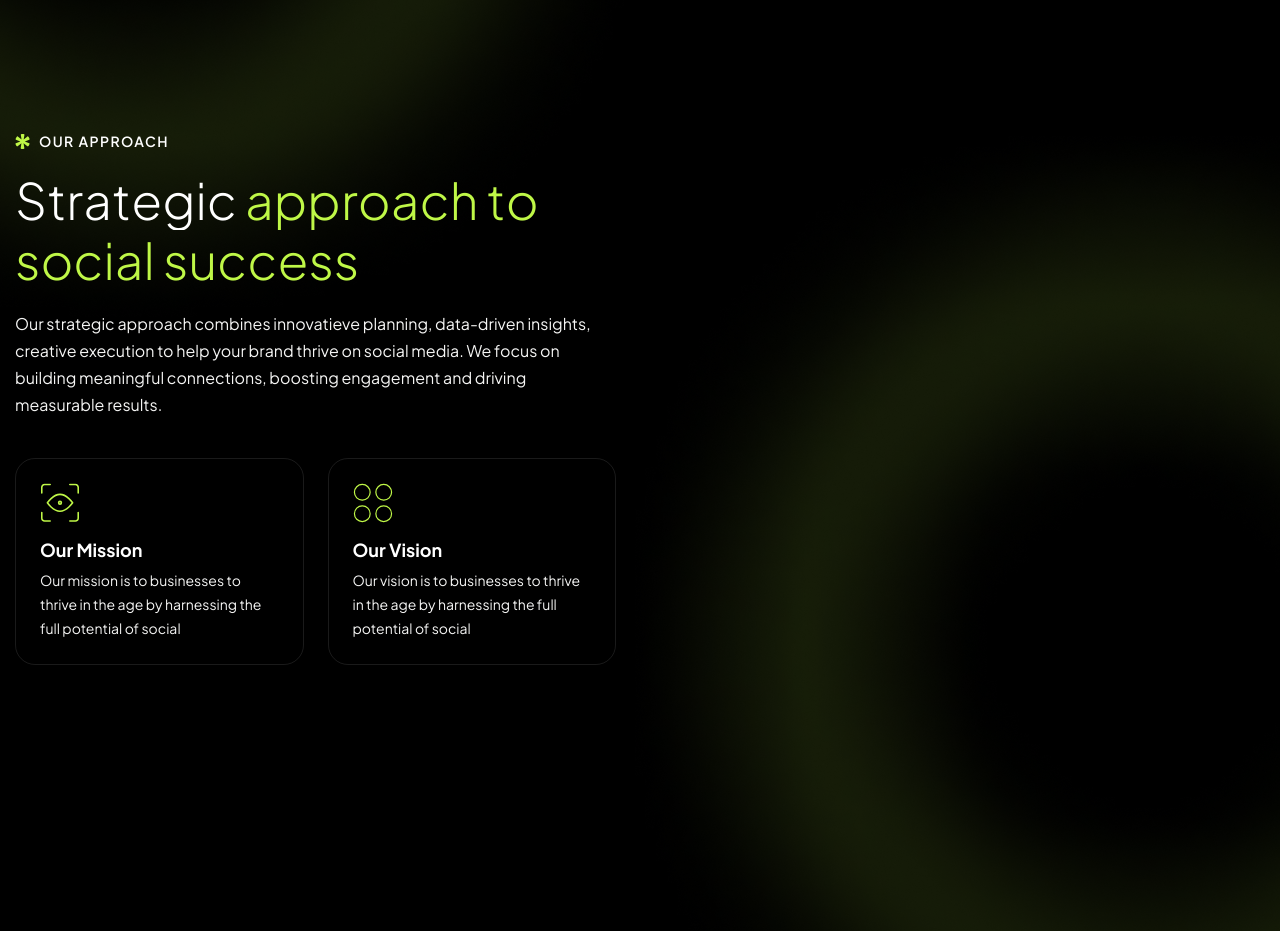
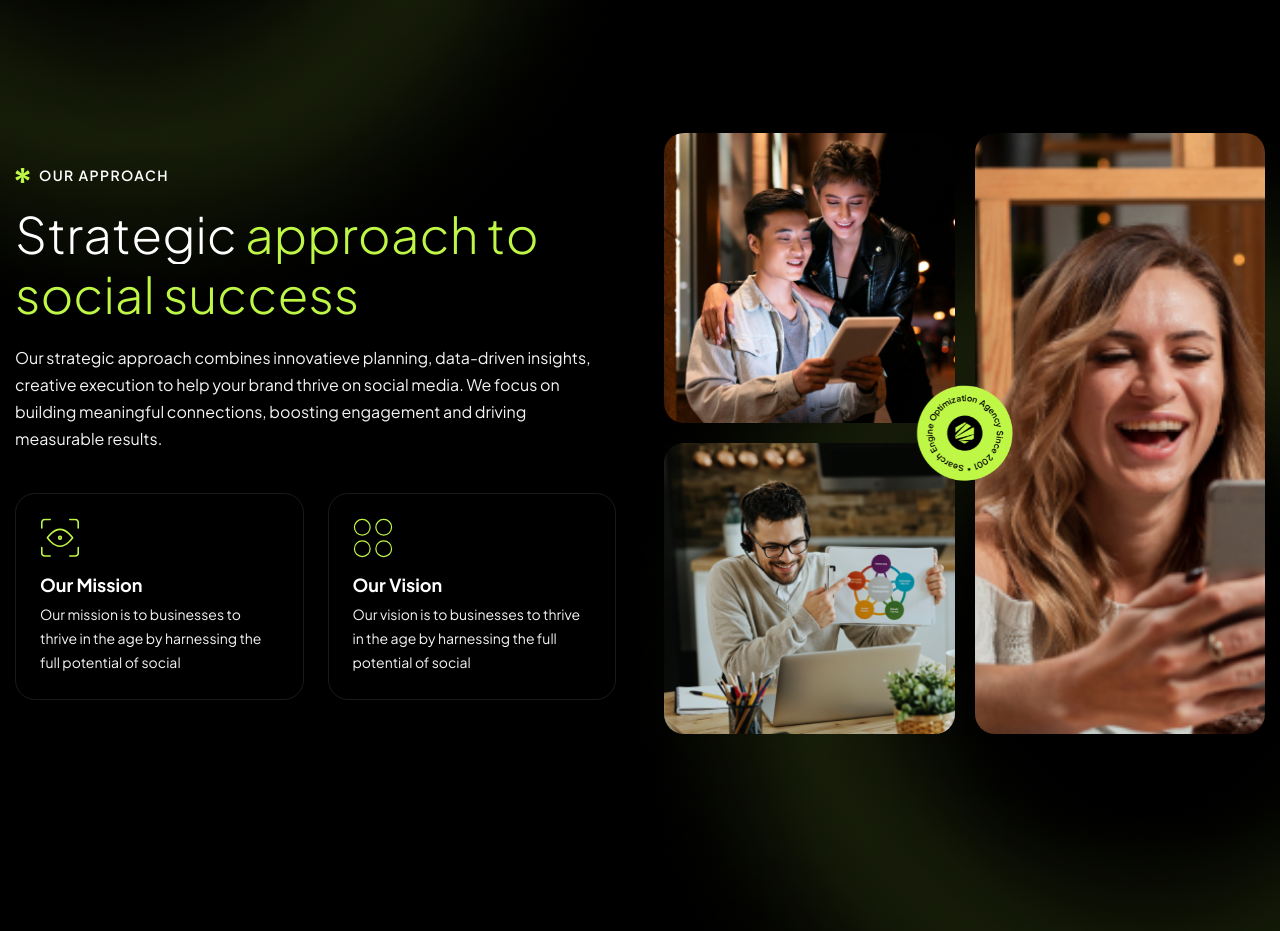
Before and after one commit to Jisap/vite-truesocial2, a React (Vite) app: page /about in a window 1280 px wide. Shown: the part 1580-2511 px from the top of the page. Built offline with nearby package versions, Linux system fonts and the light colour scheme.

Commit message:
feat: add OurApproach section component with strategic content and imagery grid

```diff
--- a/src/components/sections/about/OurApproach.jsx
+++ b/src/components/sections/about/OurApproach.jsx
@@ -38,6 +38,34 @@ const OurApproach = () => {
                 ))}
               </div>
             </div>
+
+            <div className="relative grid grid-cols-2 gap-5">
+              <div className="flex flex-col gap-5">
+                <RevealImage
+                  src="/images/approach-img-1.jpg"
+                  alt="approach1"
+                  className="img-shine aspect-square w-full rounded-[20px]"
+                />
+
+                <RevealImage
+                  src="/images/approach-img-2.jpg"
+                  alt="approach2"
+                  className="img-shine aspect-square w-full rounded-[20px]"
+                />
+              </div>
+
+              <RevealImage
+                src="/images/approach-img-3.jpg"
+                alt="approach3"
+                className="img-shine aspect-square w-full h-full rounded-[20px]"
+              />
+
+              <img
+                src="/images/approach-image-circle.png"
+                alt="circle"
+                className="animate-spin-slow pointer-events-none absolute top-1/2 left-1/2 w-24 -translate-x-1/2 -translate-y-1/2"
+              />
+            </div>
           </div>
         </div>
       </section>
```
